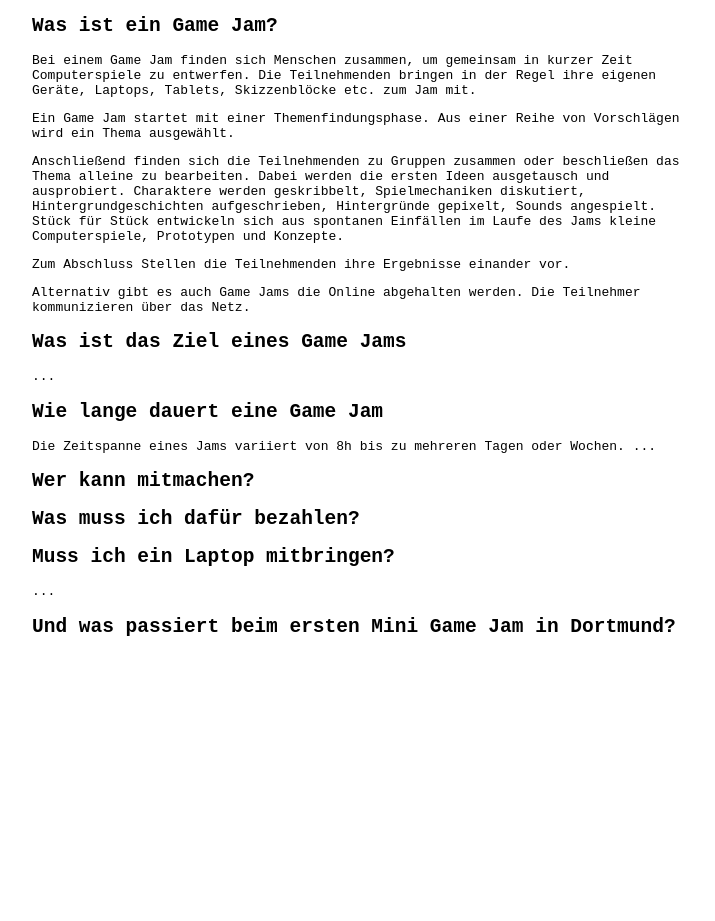
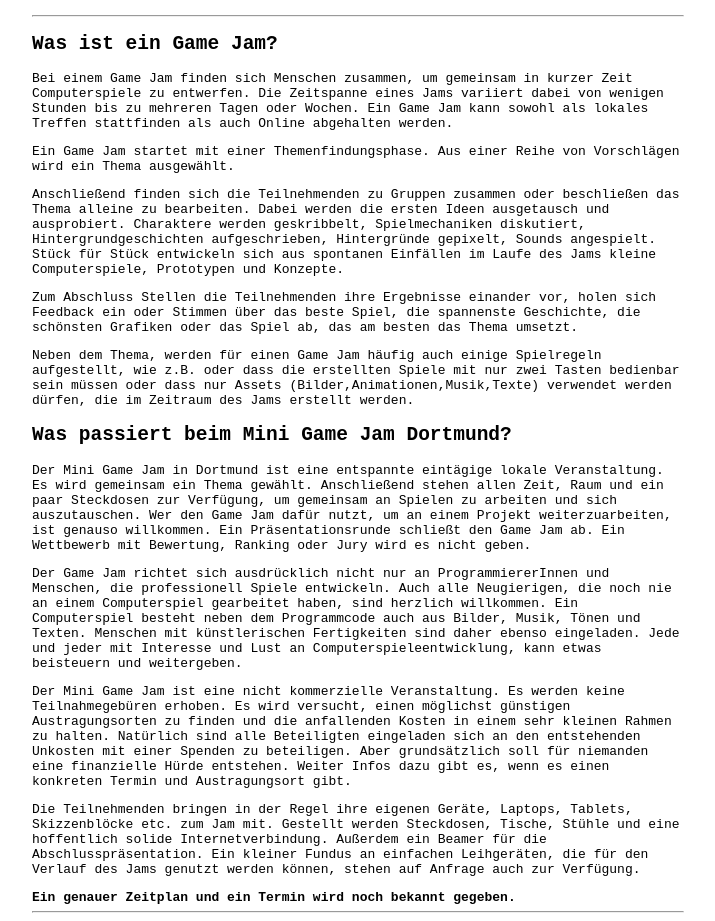
Before and after one commit to ztiromoritz/minigamejamdortmund, a plain HTML site: page index.html in a window 1280 px wide. Shown: the part 50-971 px from the top of the page, without its empty margins (176-891 px from the left). Before the commit the page ends 800 px from the top, so only its background shows below. Drawn offline with Linux system fonts and the light colour scheme.

Commit message:
umgetextet, noch nicht gegengelsen

```diff
--- a/index.html
+++ b/index.html
@@ -4,7 +4,6 @@
 
 <head>
 	<meta charset="utf-8">
-
 	<title>Mini Game Jam Dortmund</title>
 	<meta name="description" content="Mini Game Jam Dortmund">
 	<link rel="stylesheet" href="css/styles.css">
@@ -12,16 +11,19 @@
 
 <body>
 	<header>
-		<!--<img src="img/logo.png" alt="logo">-->
+		<!--<img src="img/logo.png" alt="logo" width="326">-->
 	</header>
 	<main>
 	<h1>Mini Game Jam Dortmund</h1>
-
+	<hr/>
 	<h2>Was ist ein Game Jam?</h2>
 	<p>
 		Bei einem Game Jam finden sich Menschen zusammen, um gemeinsam in kurzer Zeit
-	Computerspiele zu entwerfen. Die Teilnehmenden bringen in der Regel ihre eigenen
-	Geräte, Laptops, Tablets, Skizzenblöcke etc. zum Jam mit.</p>
+		Computerspiele zu entwerfen.
+		Die Zeitspanne eines Jams variiert dabei von wenigen Stunden bis zu mehreren
+		Tagen oder Wochen.
+		Ein Game Jam kann sowohl als lokales Treffen stattfinden als auch Online abgehalten werden.
+	</p>
 	<p>
 		Ein Game Jam startet mit einer Themenfindungsphase. Aus einer Reihe von
 		Vorschlägen wird ein Thema ausgewählt.
@@ -37,35 +39,75 @@
   	</p>
 
   	<p>
-	Zum Abschluss Stellen die Teilnehmenden ihre Ergebnisse einander vor.
+		Zum Abschluss Stellen die Teilnehmenden ihre Ergebnisse einander vor,
+		holen sich Feedback ein oder Stimmen über das beste Spiel, die spannenste
+		Geschichte, die schönsten Grafiken oder das Spiel ab, das am besten das
+		Thema umsetzt.
   	</p>
 
 	<p>
-	Alternativ gibt es auch Game Jams die Online abgehalten werden. Die Teilnehmer kommunizieren über das Netz.
+		Neben dem Thema, werden für einen Game Jam häufig auch einige Spielregeln aufgestellt, wie z.B.
+	    oder dass die erstellten Spiele mit nur zwei Tasten bedienbar sein müssen oder dass nur Assets
+		(Bilder,Animationen,Musik,Texte) verwendet werden dürfen, die im Zeitraum des Jams erstellt werden.
 	</p>
 
-	<h2>Was ist das Ziel eines Game Jams</h2>
+	<!--
+	<h2>Was bringt mir ein Game Jam?</h2>
 	<p>
-	...
+		Ein Game Jam bietet die Möglichkeit neue Dinge auszuprobieren. Ein Game Jam
+		liefer mir eine Deadline. Wenn ich schon Erfahrungen im Gamedesign habe,
+		bietet mir ein Game Jam die Möglichkeit andere Tätigkeitsfelder auszuprobieren
+		und in neue Rollen zu schlüpfen. Z.B. Ein Game Jam ist gut um neue Leute
+		kennen zu lernen. Teamstrukturen und arbeitsweise auszuprobieren. Ein Game
+		Jam bietet die Möglichkeit neue Techniken zu erproben. Sei es eine neue Game
+		Engine oder eine neue Art Stifte. Ein Game Jam bietet auch die Möglichkeit
+		in angenehmer Atmosphäre an einem größeren Spieleprojekt weiter zu arbeiten
+		und bei der Präsentation seinen aktuellen Fortschritt mit Interessiereten Menschen
+		zu Teilen und sich Feedback zu holen. Wenn der Game Jam einen Wettbewerb
+		beinhaltet Falle ich mit diesem Vorgehen zwar aus dem Rahmen.
+		Es spricht aber nichts trotzdem in dieser Form am Game Jam teilzunehmen.
+	</p>
+	-->
+
+	<h2>Was passiert beim Mini Game Jam Dortmund?</h2>
+	<p>
+		Der Mini Game Jam in Dortmund ist eine entspannte eintägige lokale Veranstaltung.
+		Es wird gemeinsam ein Thema gewählt.
+		Anschließend stehen allen Zeit, Raum und ein paar Steckdosen zur Verfügung, um gemeinsam an Spielen zu arbeiten und sich auszutauschen.
+		Wer den Game Jam dafür nutzt, um an einem Projekt weiterzuarbeiten, ist genauso willkommen.
+		Ein Präsentationsrunde schließt den Game Jam ab.
+		Ein Wettbewerb mit Bewertung, Ranking oder Jury wird es nicht geben.
 	</p>
 
-	<h2>Wie lange dauert eine Game Jam</h2>
+	<!--<h2>Wer kann mitmachen?</h2>-->
 	<p>
-		Die Zeitspanne eines Jams variiert von 8h bis zu mehreren
-		Tagen oder Wochen. ...
+		Der Game Jam richtet sich ausdrücklich nicht nur an ProgrammiererInnen und Menschen, die professionell Spiele entwickeln.
+		Auch alle Neugierigen, die noch nie an einem Computerspiel gearbeitet haben, sind herzlich willkommen.
+		Ein Computerspiel besteht neben dem Programmcode auch aus Bilder, Musik, Tönen und Texten.
+		Menschen mit künstlerischen Fertigkeiten sind daher ebenso eingeladen.
+		Jede und jeder mit Interesse und Lust an Computerspieleentwicklung, kann etwas beisteuern und weitergeben.
 	</p>
 
-	<h2>Wer kann mitmachen?</h2>
+	<!-- <h3>Was soll das kosten?</h3> -->
 	<p>
+		Der Mini Game Jam ist eine nicht kommerzielle Veranstaltung.
+		Es werden keine Teilnahmegebüren erhoben.
+		Es wird versucht, einen möglichst günstigen Austragungsorten zu finden und die anfallenden Kosten in einem sehr kleinen Rahmen zu halten.
+		Natürlich sind alle Beteiligten eingeladen sich an den entstehenden Unkosten mit einer Spenden zu beteiligen.
+		Aber grundsätzlich soll für niemanden eine finanzielle Hürde entstehen.
+		Weiter Infos dazu gibt es, wenn es einen konkreten Termin und Austragungsort gibt.
 	</p>
 
-	<h2>Was muss ich dafür bezahlen?</h2>
+	<!--<h2>Muss ich ein Laptop mitbringen?</h2>-->
 	<p>
+		Die Teilnehmenden bringen in der Regel ihre eigenen Geräte, Laptops, Tablets, Skizzenblöcke etc. zum Jam mit.
+		Gestellt werden Steckdosen, Tische, Stühle und eine hoffentlich solide Internetverbindung. Außerdem ein Beamer für die Abschlusspräsentation.
+		Ein kleiner Fundus an einfachen Leihgeräten, die für den Verlauf des Jams genutzt werden können, stehen auf Anfrage auch zur Verfügung.
 	</p>
 
-	<h2>Muss ich ein Laptop mitbringen?</h2>
-	...
-	<h2>Und was passiert beim ersten Mini Game Jam in Dortmund?</h2>
+	<b>Ein genauer Zeitplan und ein Termin wird noch bekannt gegeben.</b>
+
+	<hr/>
 	</main>
 	<footer>
 
```
Lines whose indentation alone changed are shown as unchanged.
